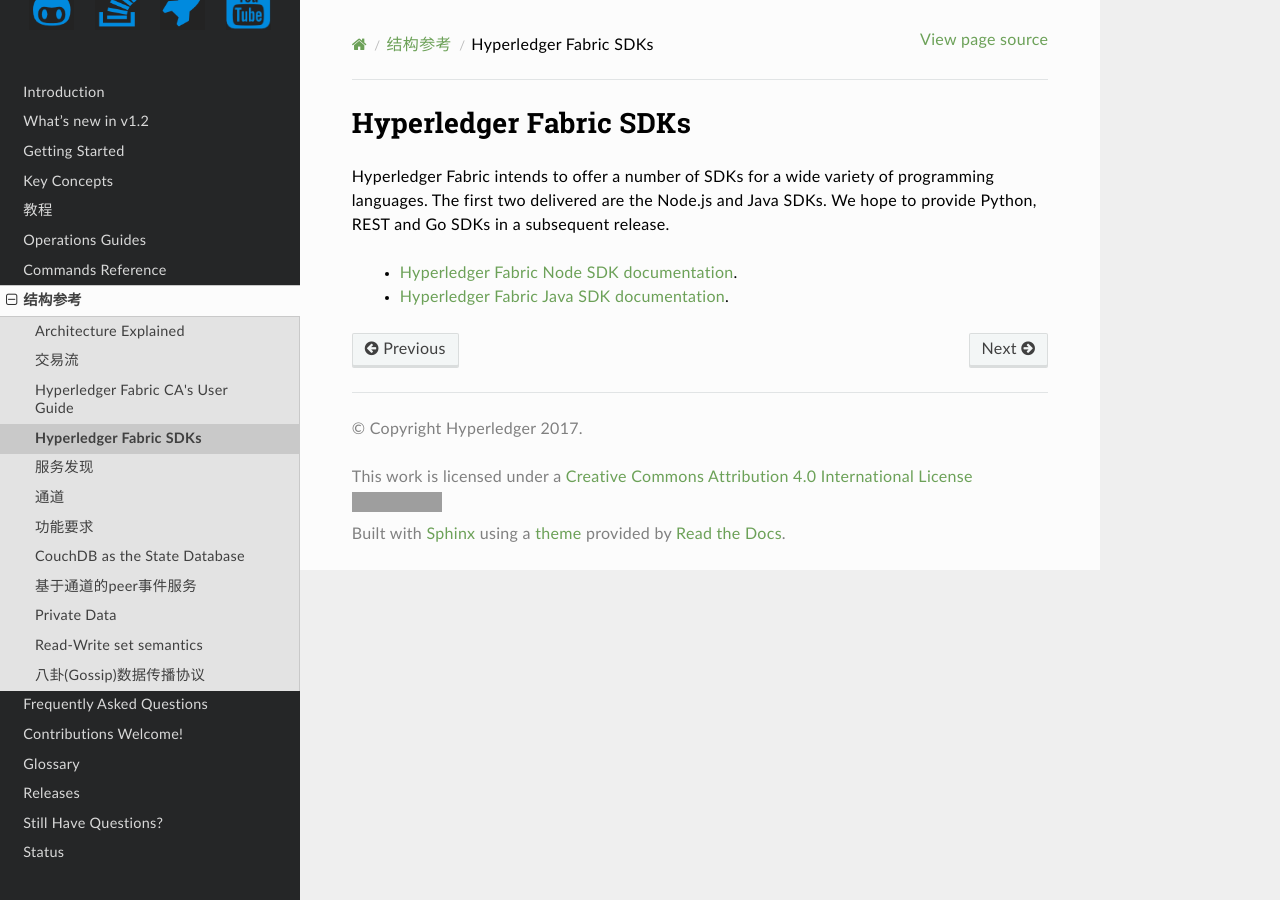
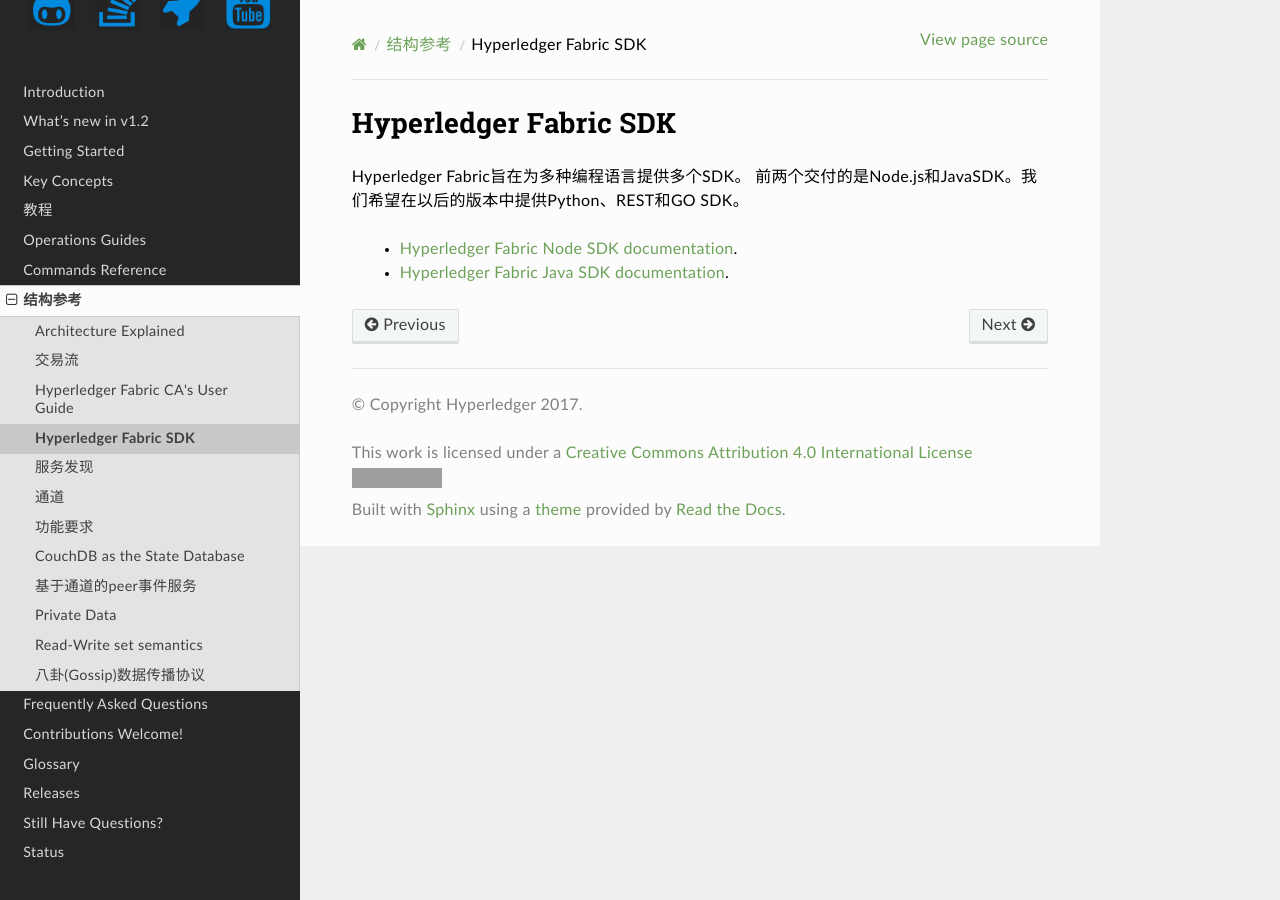
Before and after one commit to MangoDowner/hyperledger-fabric-docs-zh_CN, a Sphinx documentation site: the page built from source/fabric-sdks.rst, in a window 1280 px wide. Built offline with Sphinx 7.4.7 and the Read the Docs theme 2.0.0, drawn with Linux system fonts in a browser that asks for light colours; formulas are drawn with MathJax 3; grey boxes are pictures that could not be loaded.

Commit message:
汉化《Hyperledger Fabric SDK》（Hyperledger Fabric SDKs）章节

```diff
--- a/source/fabric-sdks.rst
+++ b/source/fabric-sdks.rst
@@ -1,9 +1,8 @@
-Hyperledger Fabric SDKs
+Hyperledger Fabric SDK
 =======================
 
-Hyperledger Fabric intends to offer a number of SDKs for a wide variety of
-programming languages. The first two delivered are the Node.js and Java
-SDKs. We hope to provide Python, REST and Go SDKs in a subsequent release.
+Hyperledger Fabric旨在为多种编程语言提供多个SDK。
+前两个交付的是Node.js和JavaSDK。我们希望在以后的版本中提供Python、REST和GO SDK。
 
   * `Hyperledger Fabric Node SDK documentation <https://fabric-sdk-node.github.io/>`__.
   * `Hyperledger Fabric Java SDK documentation <https://github.com/hyperledger/fabric-sdk-java>`__.
```
